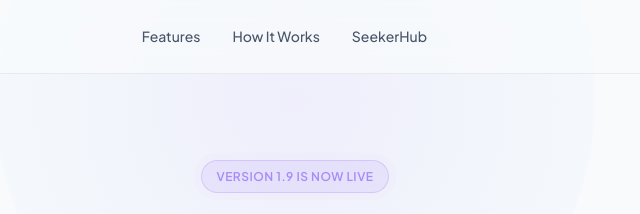
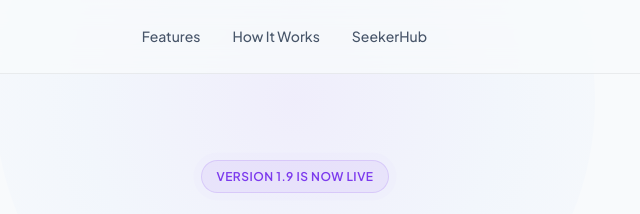
Before and after one commit to gaulghost/ResumeHub, a browser extension: page index.html in a window 1280 px wide. Shown: the top 214 px of the page, 345-985 px from the left. Drawn offline with Linux system fonts and the light colour scheme.

Commit message:
style(web): fix button hover contrast and badge colors in light theme

```diff
--- a/index.html
+++ b/index.html
@@ -46,6 +46,12 @@
     }
     body.light-theme .btn-header:hover {
       background-color: #1e293b !important;
+      color: #ffffff !important;
+    }
+    body.light-theme .badge {
+      color: #7c3aed !important;
+      background-color: rgba(124, 58, 237, 0.08) !important;
+      border-color: rgba(124, 58, 237, 0.15) !important;
     }
     body.light-theme .feature-card {
       background-color: #ffffff !important;
```
